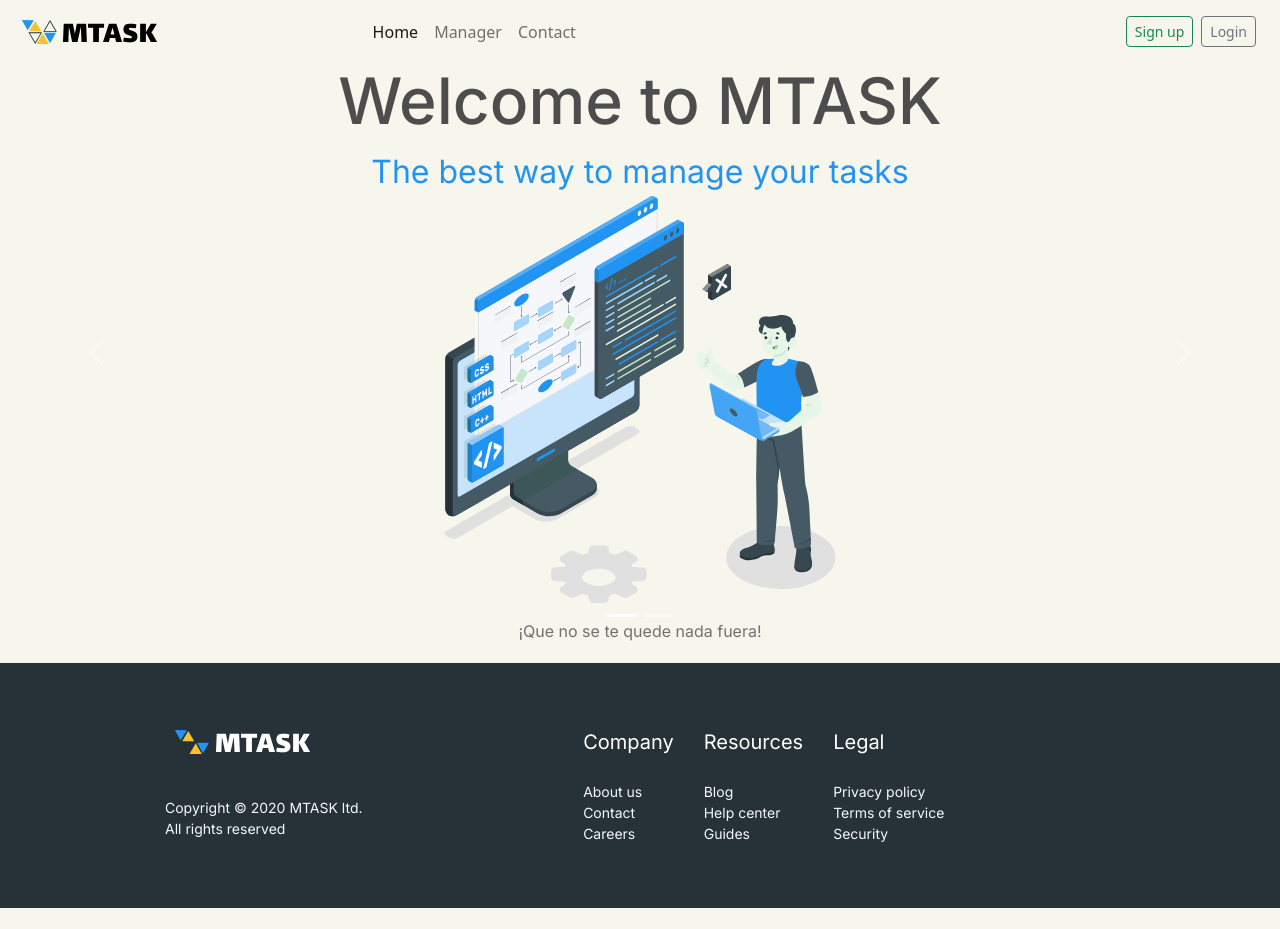
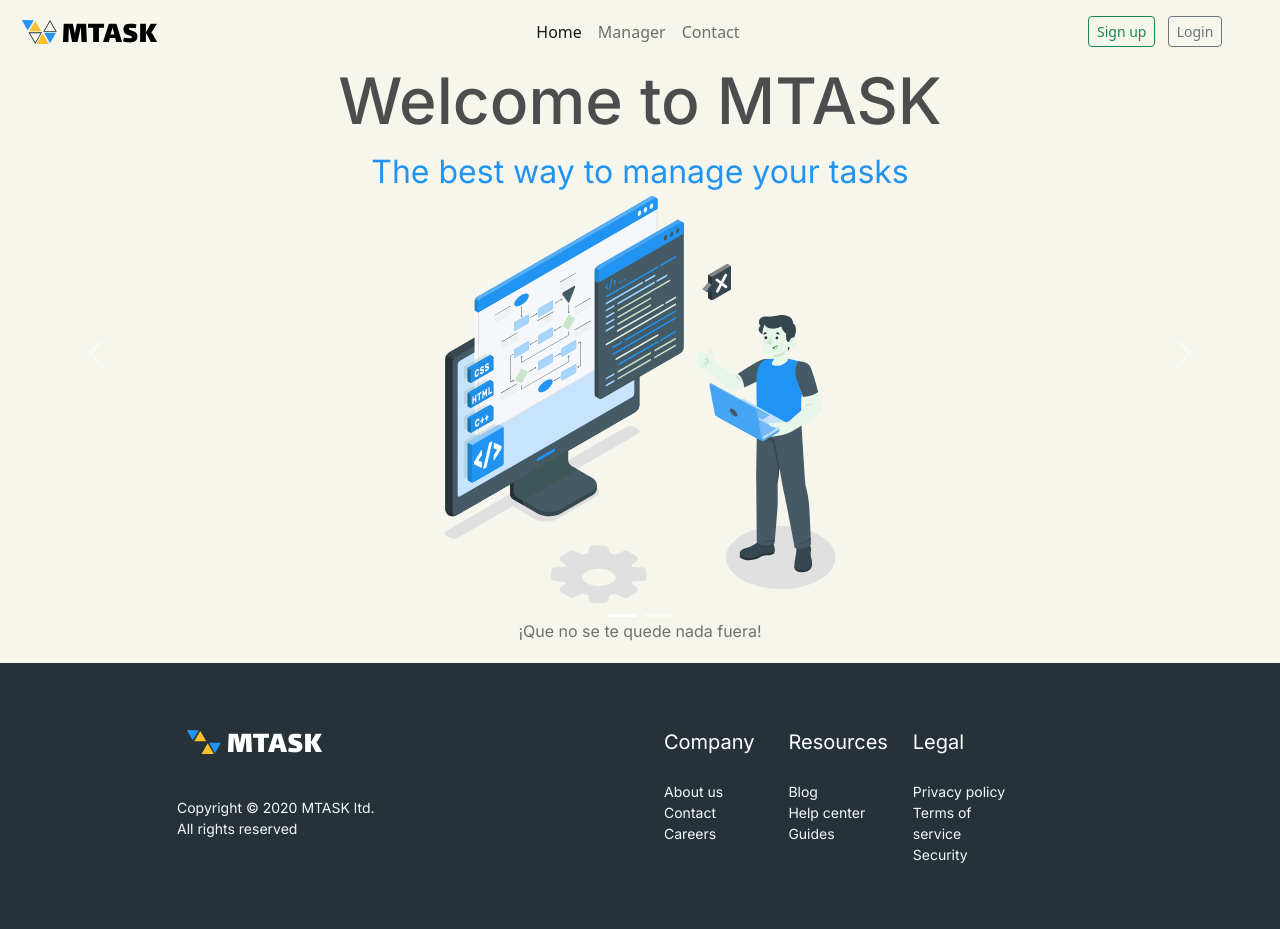
Before and after one commit to Stivaly/task-management, a plain HTML site: page index.html in a window 1280 px wide. Before the commit the page ends 908 px from the top, so only its background shows below. Drawn offline with nearby package versions, Linux system fonts and the light colour scheme.

Commit message:
update responsive

```diff
--- a/index.html
+++ b/index.html
@@ -31,7 +31,7 @@
                   <button class="navbar-toggler" type="button" data-bs-toggle="collapse" data-bs-target="#navbarNav" aria-controls="navbarNav" aria-expanded="false" aria-label="Toggle navigation">
                     <span class="navbar-toggler-icon"></span>
                   </button>
-                  <div class="collapse navbar-collapse justify-content-center" id="navbarNav">
+                  <div class="collapse navbar-collapse justify-content-center" id="navbarNav" style="width: 1100px !important;">
                     <ul class="navbar-nav">
                       <li class="nav-item">
                         <a class="nav-link active" aria-current="page" href="index.html">Home</a>
@@ -40,12 +40,12 @@
                         <a class="nav-link" href="manager.html">Manager</a>
                       </li>
                       <li class="nav-item">
-                        <a class="nav-link" href="#">Contact</a>
+                        <a class="nav-link" href="contact.html">Contact</a>
                       </li>
                     </ul>
                   </div>
-                  <nav class="navbar bg-body-tertiary navbar-collapse collapse" id="navbarNav">
-                    <form class="container-fluid justify-content-end">
+                  <nav class="navbar bg-body-tertiary navbar-collapse collapse" id="navbarNav" style="width: 220px !important;">
+                    <form class="justify-content-end">
                       <button class="btn btn-sm btn-outline-success me-2" type="button">Sign up</button>
                       <button class="btn btn-sm btn-outline-secondary" type="button">Login</button>
                     </form>
@@ -90,6 +90,9 @@
     </div>
     <!--End Main content carousel-->
     <footer>
+      <div class="container">
+        <div class="row">
+          <div class="col-12 col-md-6">
             <div class="footer-1">
               <a class="navbar-brand logo-nav" href="#">
                 <svg width="36" height="24" viewBox="0 0 36 24" fill="none" xmlns="http://www.w3.org/2000/svg">
@@ -106,24 +109,36 @@
               </a>
               <div class="text-footer-1">Copyright © 2020 MTASK ltd. <br> All rights reserved</div>
             </div>
-      <div class="footer-2">
+
+          </div>
+          <div class="col-12 col-md-6">
+            <div class="container footer-2">
+              <div class="row">
+                <div class="col-12 col-sm-12 col-md-4">
                   <div class="footer-2-inner">
-            <div class="footer-2-inner">
-              <div class="text-footer-2">Company</div>
-              <div class="text-footer-1">About us <br> Contact <br> Careers </div>
+                    <div class="text-footer-2 ">Company</div>
+                    <div class="text-footer-1 ">About us <br> Contact <br> Careers </div>
                   </div>
+
                 </div>
-          <div class="footer-2-inner">
+                <div class="col-12 col-sm-12 col-md-4">
+                  <div class="footer-2-inner ">
                     <div class="text-footer-2">Resources </div>
                     <div class="text-footer-1"> Blog <br> Help center <br> Guides</div>
                   </div>
-          <div class="footer-2-inner">
+
+                </div>
+                <div class="col-12 col-sm-12 col-md-4">
+                  <div class="footer-2-inner ">
                     <div class="text-footer-2">Legal</div>
                     <div class="text-footer-1"> Privacy policy <br> Terms of service <br> Security </div>
                   </div>
 
                 </div>
-
+              </div>
+            </div>
+          </div>
+        </div>
       </div>
     </footer>
     <script src="https://cdn.jsdelivr.net/npm/@popperjs/core@2.11.6/dist/umd/popper.min.js" integrity="sha384-oBqDVmMz9ATKxIep9tiCxS/Z9fNfEXiDAYTujMAeBAsjFuCZSmKbSSUnQlmh/jp3" crossorigin="anonymous"></script>
```
Lines whose indentation alone changed are shown as unchanged.
